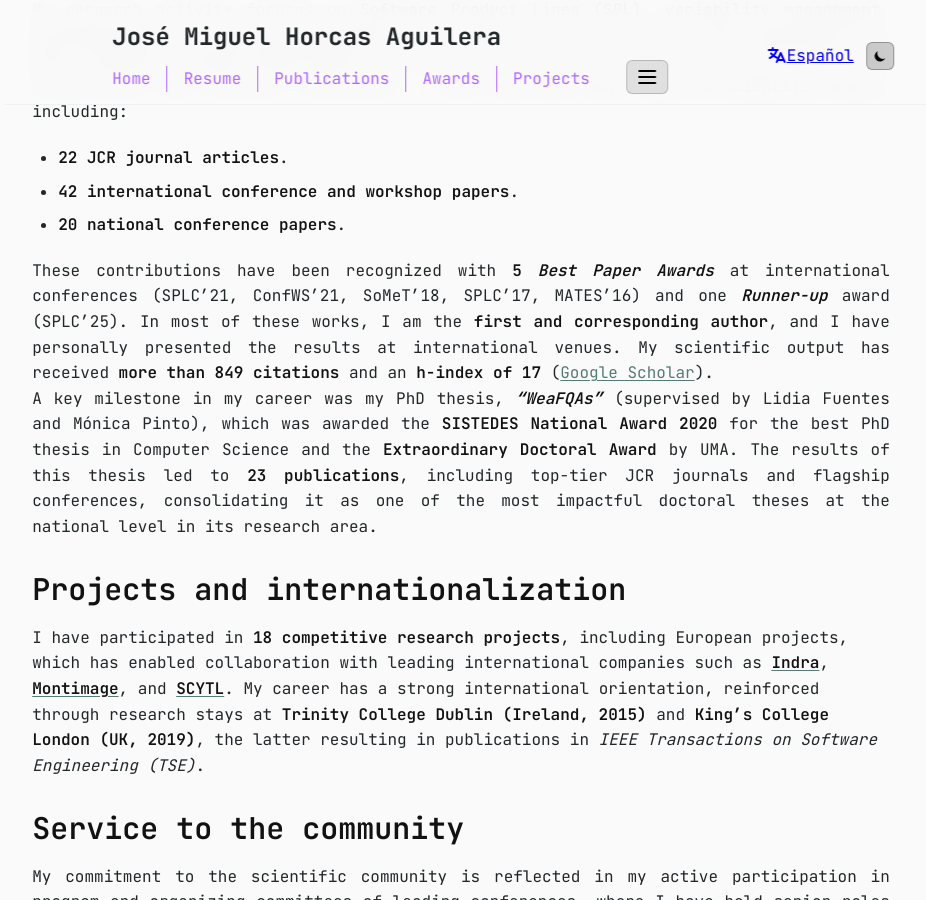
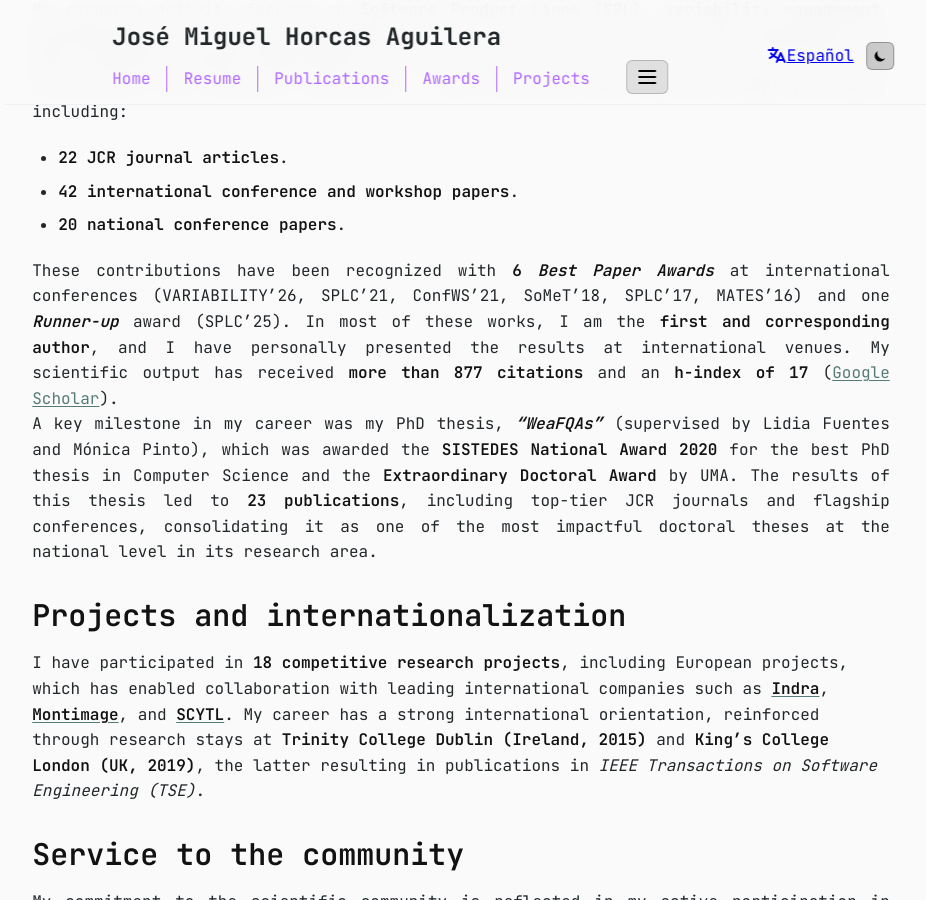
Before and after one commit to jmhorcas/jmhorcas.github.io, a Jekyll site: the page built from resume.md, in a window 1280 px wide and 900 px high, scrolled down 591 px. Shown: the whole window, without its empty margins (175-1101 px from the left). Built offline with Jekyll 4.4.1, drawn with Linux system fonts in a browser that asks for light colours; nearby versions of some CDN libraries; a style sheet for code colours, icons or effects is not loaded.

Commit message:
Update resume

```diff
--- a/_config.yml
+++ b/_config.yml
@@ -48,6 +48,6 @@ defaults:
       layout: "default"
 
 scholar:
-  citations: 849
+  citations: 877
   h_index: 17
   i10_index: 30
--- a/resume.md
+++ b/resume.md
@@ -23,7 +23,7 @@ I have published **more than {{ total_pubs }} scientific works**, including:
 * **{{ international_with_workshops }} international conference and workshop papers**.
 * **{{ national_count }} national conference papers**.
 
-These contributions have been recognized with **5 _Best Paper Awards_** at international conferences (SPLC'21, ConfWS'21, SoMeT'18, SPLC'17, MATES'16) and one **_Runner-up_** award (SPLC'25). In most of these works, I am the **first and corresponding author**, and I have personally presented the results at international venues. My scientific output has received **more than {{ site.scholar.citations }} citations** and an **h-index of {{ site.scholar.h_index }}** ([Google Scholar](https://scholar.google.es/citations?user=BOtUSUwAAAAJ&hl){:target="_blank" rel="noopener noreferrer"}).
+These contributions have been recognized with **6 _Best Paper Awards_** at international conferences (VARIABILITY'26, SPLC'21, ConfWS'21, SoMeT'18, SPLC'17, MATES'16) and one **_Runner-up_** award (SPLC'25). In most of these works, I am the **first and corresponding author**, and I have personally presented the results at international venues. My scientific output has received **more than {{ site.scholar.citations }} citations** and an **h-index of {{ site.scholar.h_index }}** ([Google Scholar](https://scholar.google.es/citations?user=BOtUSUwAAAAJ&hl){:target="_blank" rel="noopener noreferrer"}).
 A key milestone in my career was my PhD thesis, **_"WeaFQAs"_** (supervised by Lidia Fuentes and Mónica Pinto), which was awarded the **SISTEDES National Award 2020** for the best PhD thesis in Computer Science and the **Extraordinary Doctoral Award** by UMA. The results of this thesis led to **23 publications**, including top-tier JCR journals and flagship conferences, consolidating it as one of the most impactful doctoral theses at the national level in its research area.
 {: style="text-align: justify"}
 
```
Also changed, not shown: es/resume.md (+1 -1 lines).
